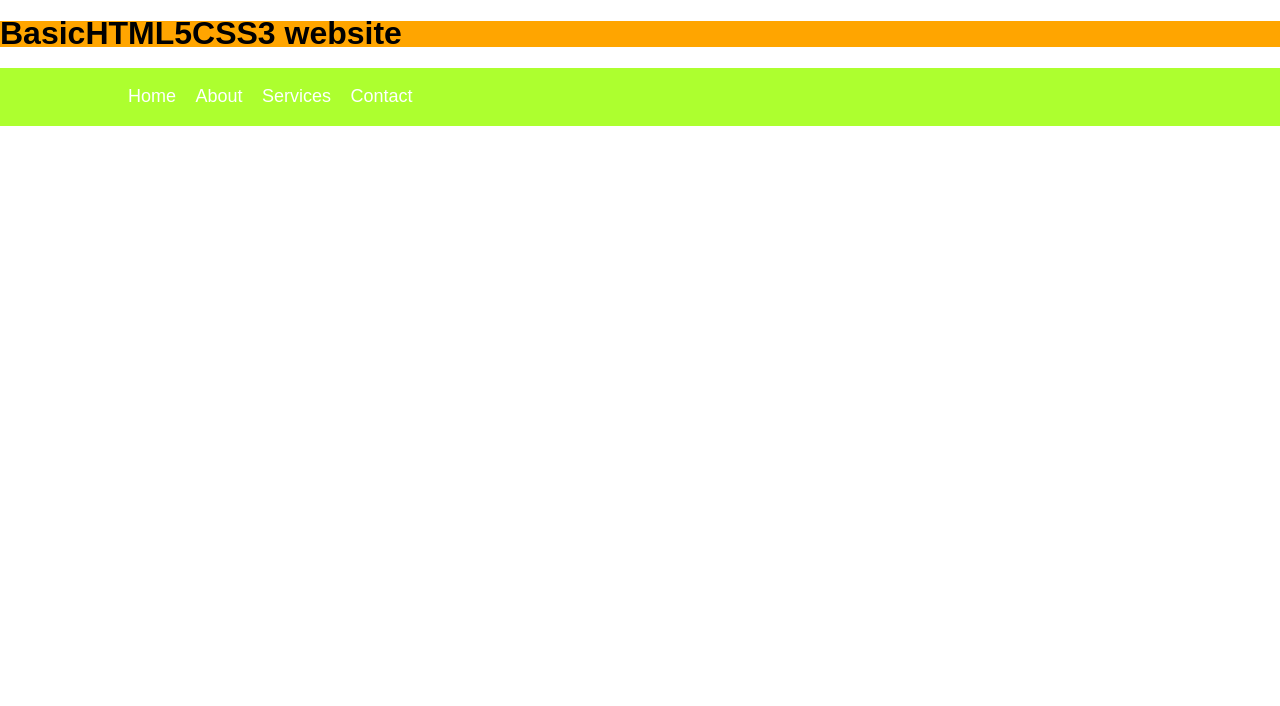
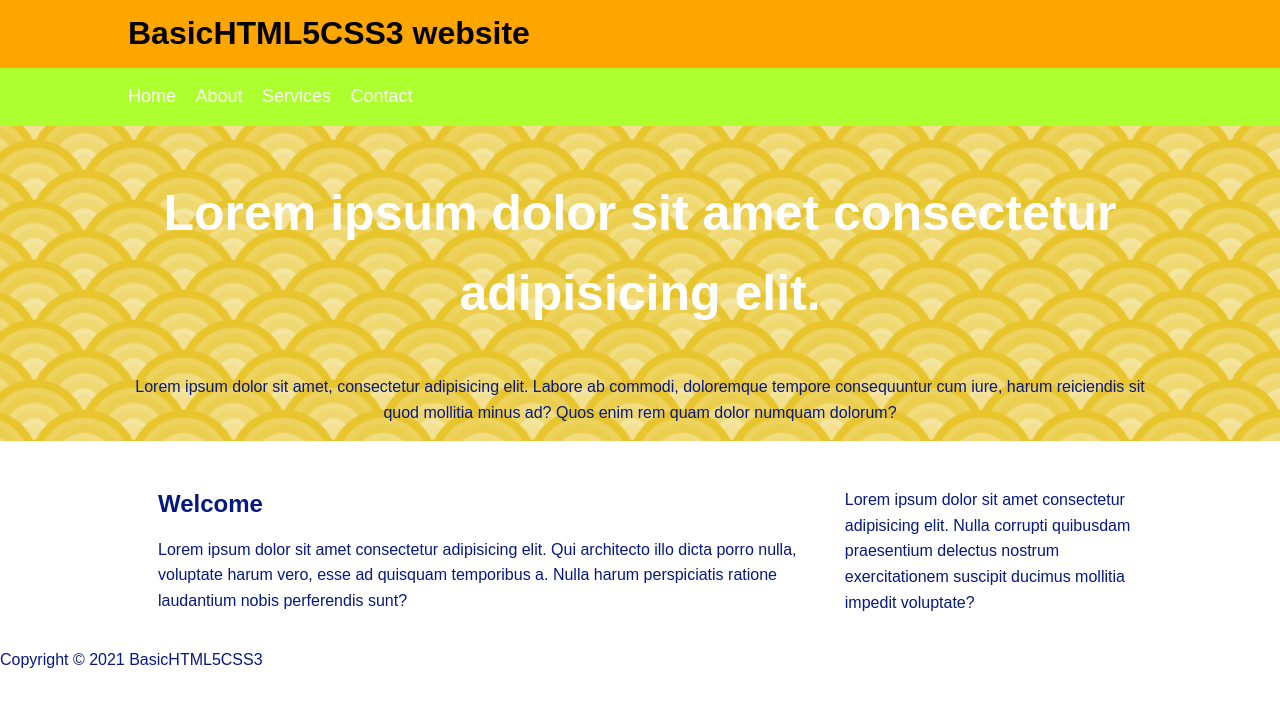
Before and after one commit to DustyDaze/BasicHTML5CSS3, a plain HTML site: page index.html in a window 1280 px wide. Drawn offline with Linux system fonts and the light colour scheme.

Commit message:
Additional styling added.

```diff
--- a/css/style.css
+++ b/css/style.css
@@ -50,6 +50,12 @@ body {
   line-height: 1.6em;
   padding-top: 5px;
 }
+#main{
+  float: left;
+  width: 70%;
+  padding: 0 30px;
+  box-sizing: border-box;
+}
 
 @media (max-width:600px) {
   #main{
--- a/index.html
+++ b/index.html
@@ -9,10 +9,12 @@
 </head>
 <body>
     <header id="main-header">
+        <div class="container">
         <h1>BasicHTML5CSS3 website</h1>
+        </div>
     </header>
     <nav id="navbar">
-        <div class="container">
+        <div class="container" id="navbar">
             <ul>
                 <li><a href="#">Home</a></li>
                 <li><a href="#">About</a></li>
@@ -22,8 +24,28 @@
         </div>
 
     </nav>
-    <section>
+    <section id="showcase">
+        <div class="container">
+            <h1>Lorem ipsum dolor sit amet consectetur adipisicing elit.</h1>
+            <p>Lorem ipsum dolor sit amet, consectetur adipisicing elit. Labore ab commodi, doloremque tempore consequuntur cum iure, harum reiciendis sit quod mollitia minus ad? Quos enim rem quam dolor numquam dolorum?</p>
+        </div>
+    </section>
 
-    </section>
+    <div class="container">
+        <section id="main">
+            <h1>Welcome</h1>
+            <p>Lorem ipsum dolor sit amet consectetur adipisicing elit. Qui architecto illo dicta porro nulla,
+                voluptate harum vero, esse ad quisquam temporibus a. Nulla harum perspiciatis ratione laudantium
+                nobis perferendis sunt?</p>
+        </section>
+        <aside id="sidebar">
+            <p>Lorem ipsum dolor sit amet consectetur adipisicing elit. Nulla corrupti quibusdam praesentium delectus
+                nostrum exercitationem suscipit ducimus mollitia impedit voluptate?</p>
+        </aside>
+    </div>
+    <footer id="main-footer">
+        <p>Copyright &copy; 2021 BasicHTML5CSS3</p>
+    </footer>
+
 </body>
 </html>
```
Also changed, not shown: images/background.png (added).
